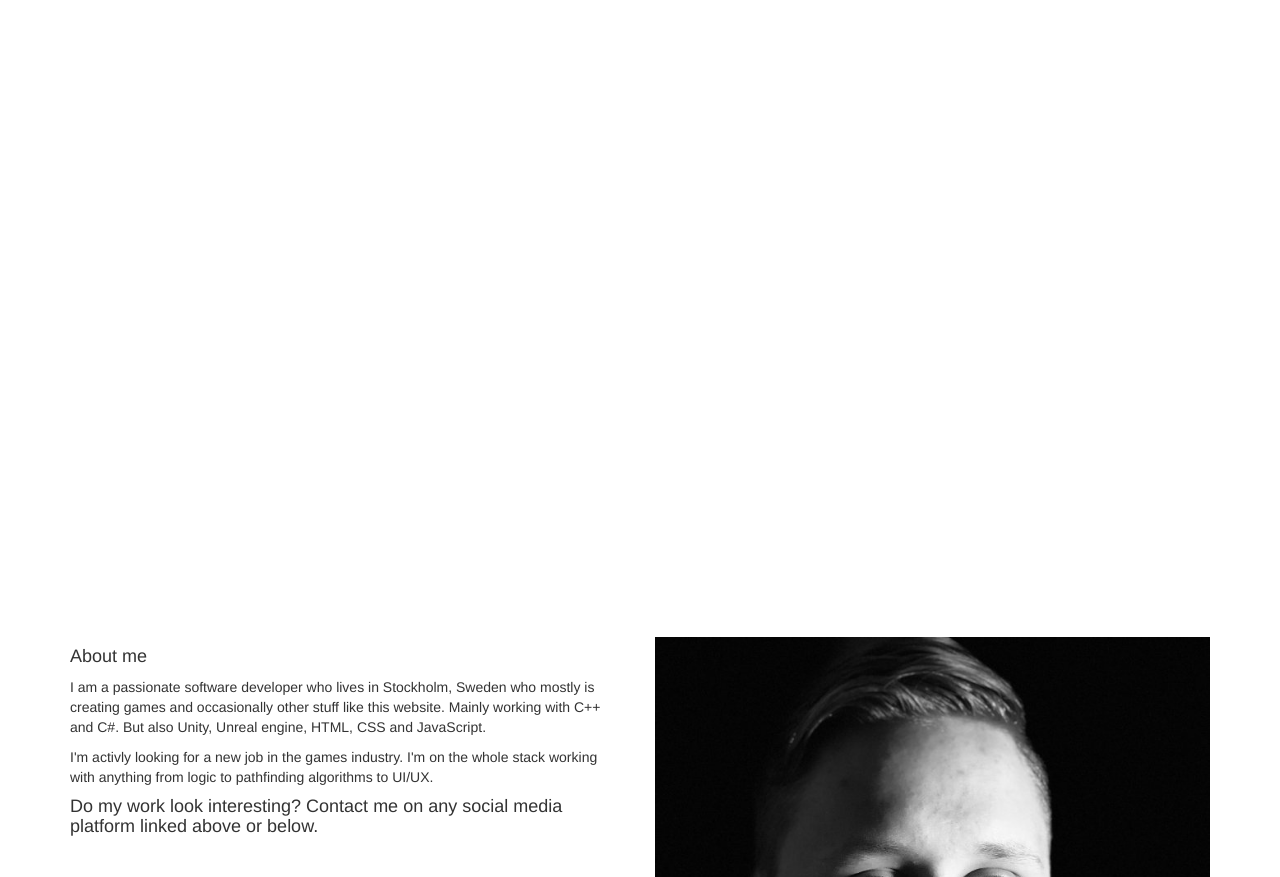
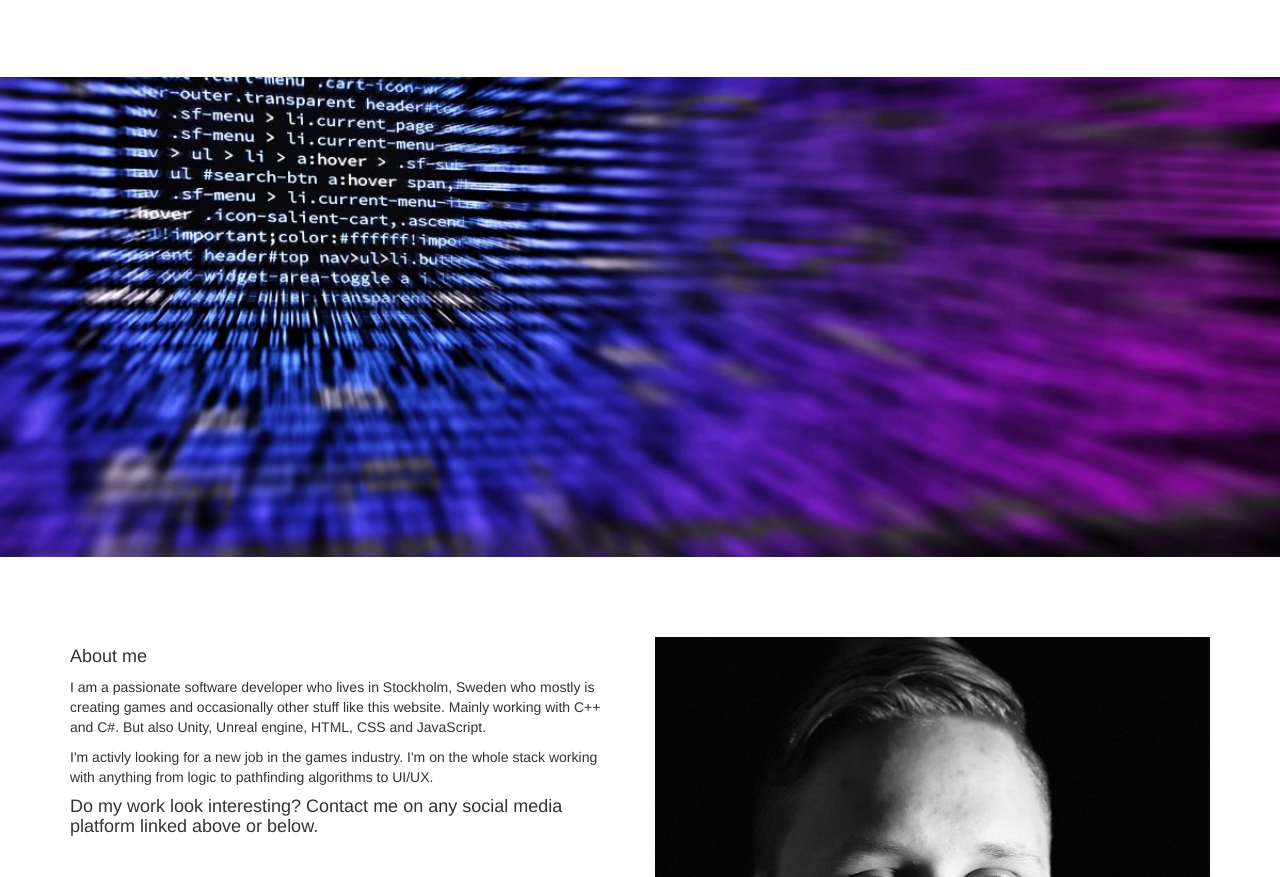
Before and after one commit to AtemateX/Website, a plain HTML site: page index.html in a window 1280 px wide. Shown: the part 2654-3531 px from the top of the page. Drawn offline with nearby package versions, Linux system fonts and the light colour scheme.

Commit message:
Update style.css

```diff
--- a/style.css
+++ b/style.css
@@ -48,7 +48,7 @@ html, body {
 	width: 100%;
 }
 #fixed{
-	background: url(img/Backgroundcode.jpeg) no-repeat center center;
+	background: url(img/Backgroundcode.jpg) no-repeat center center;
 	display: table;
 	height: 60%;
 	position: relative;
```
